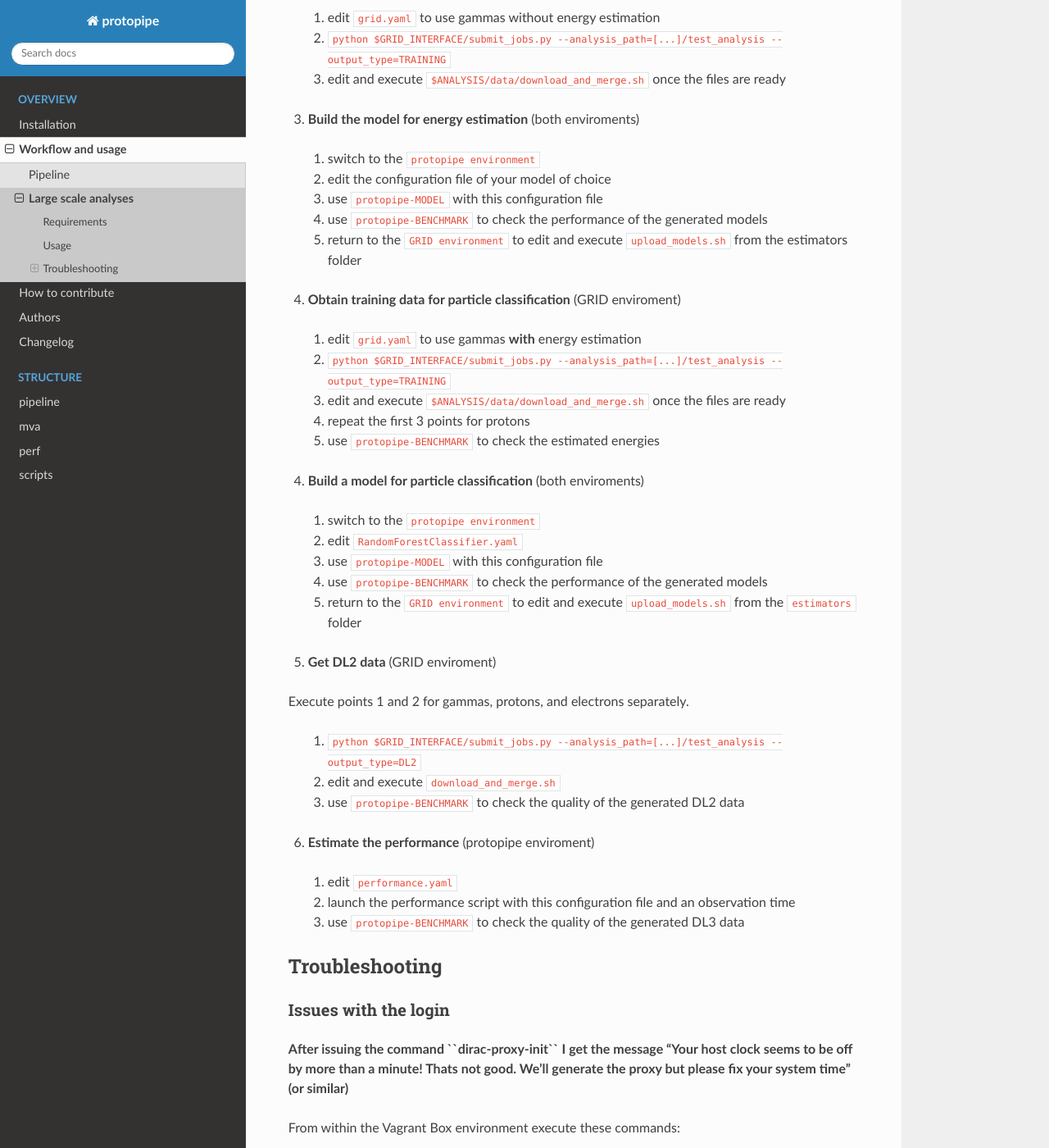
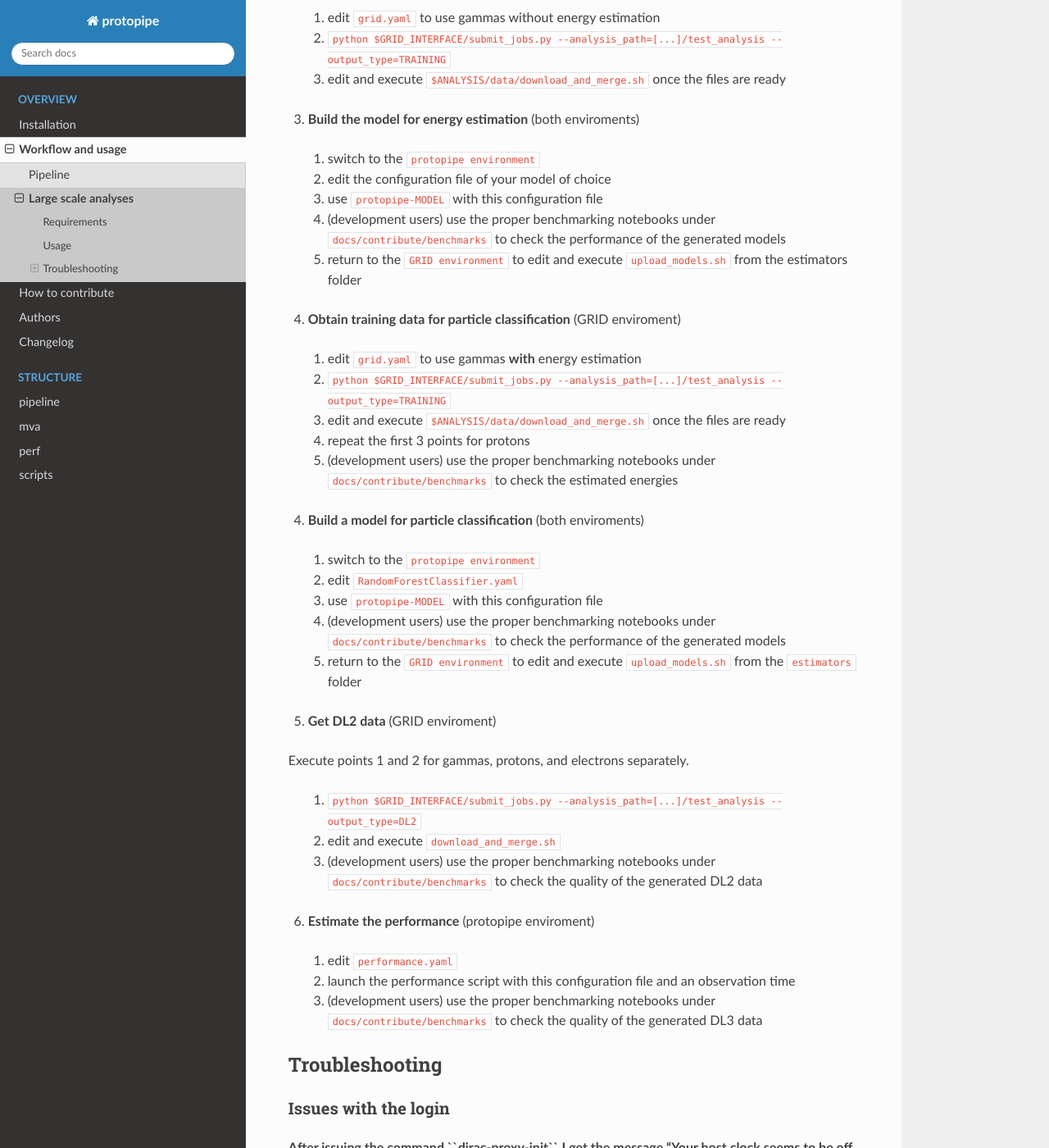
Before and after one commit to cta-observatory/protopipe, a Sphinx documentation site: the page built from docs/usage/use_grid.rst, in a window 1280 px wide and 1400 px high, scrolled down 1615 px. Shown: the whole window at 82% size. Built offline with Sphinx 7.4.7 and the Read the Docs theme 2.0.0, drawn with Linux system fonts in a browser that asks for light colours; pages that are not in the unit, such as notebooks, are missing from menus; the version number could not be read and is left out.

Commit message:
revert benchmarking instructions (update from  PR#157)

```diff
--- a/docs/usage/use_grid.rst
+++ b/docs/usage/use_grid.rst
@@ -59,7 +59,7 @@ Usage
   1. switch to the ``protopipe environment``
   2. edit the configuration file of your model of choice
   3. use ``protopipe-MODEL`` with this configuration file
-  4. use ``protopipe-BENCHMARK`` to check the performance of the generated models
+  4. (development users) use the proper benchmarking notebooks under ``docs/contribute/benchmarks`` to check the performance of the generated models
   5. return to the ``GRID environment`` to edit and execute ``upload_models.sh`` from the estimators folder
 
 4. **Obtain training data for particle classification** (GRID enviroment)
@@ -68,14 +68,14 @@ Usage
   2. ``python $GRID_INTERFACE/submit_jobs.py --analysis_path=[...]/test_analysis --output_type=TRAINING``
   3. edit and execute ``$ANALYSIS/data/download_and_merge.sh`` once the files are ready
   4. repeat the first 3 points for protons
-  5. use ``protopipe-BENCHMARK`` to check the estimated energies
+  5. (development users) use the proper benchmarking notebooks under ``docs/contribute/benchmarks`` to check the estimated energies
 
 4. **Build a model for particle classification** (both enviroments)
 
   1. switch to the ``protopipe environment``
   2. edit ``RandomForestClassifier.yaml``
   3. use ``protopipe-MODEL`` with this configuration file
-  4. use ``protopipe-BENCHMARK`` to check the performance of the generated models
+  4. (development users) use the proper benchmarking notebooks under ``docs/contribute/benchmarks`` to check the performance of the generated models
   5. return to the ``GRID environment`` to edit and execute ``upload_models.sh`` from the ``estimators`` folder
 
 5. **Get DL2 data** (GRID enviroment)
@@ -84,13 +84,13 @@ Execute points 1 and 2 for gammas, protons, and electrons separately.
 
   1. ``python $GRID_INTERFACE/submit_jobs.py --analysis_path=[...]/test_analysis --output_type=DL2``
   2. edit and execute ``download_and_merge.sh``
-  3. use ``protopipe-BENCHMARK`` to check the quality of the generated DL2 data
+  3. (development users) use the proper benchmarking notebooks under ``docs/contribute/benchmarks`` to check the quality of the generated DL2 data
 
 6. **Estimate the performance** (protopipe enviroment)
 
   1. edit ``performance.yaml``
   2. launch the performance script with this configuration file and an observation time
-  3. use ``protopipe-BENCHMARK`` to check the quality of the generated DL3 data
+  3. (development users) use the proper benchmarking notebooks under ``docs/contribute/benchmarks`` to check the quality of the generated DL3 data
 
 
 Troubleshooting
```
